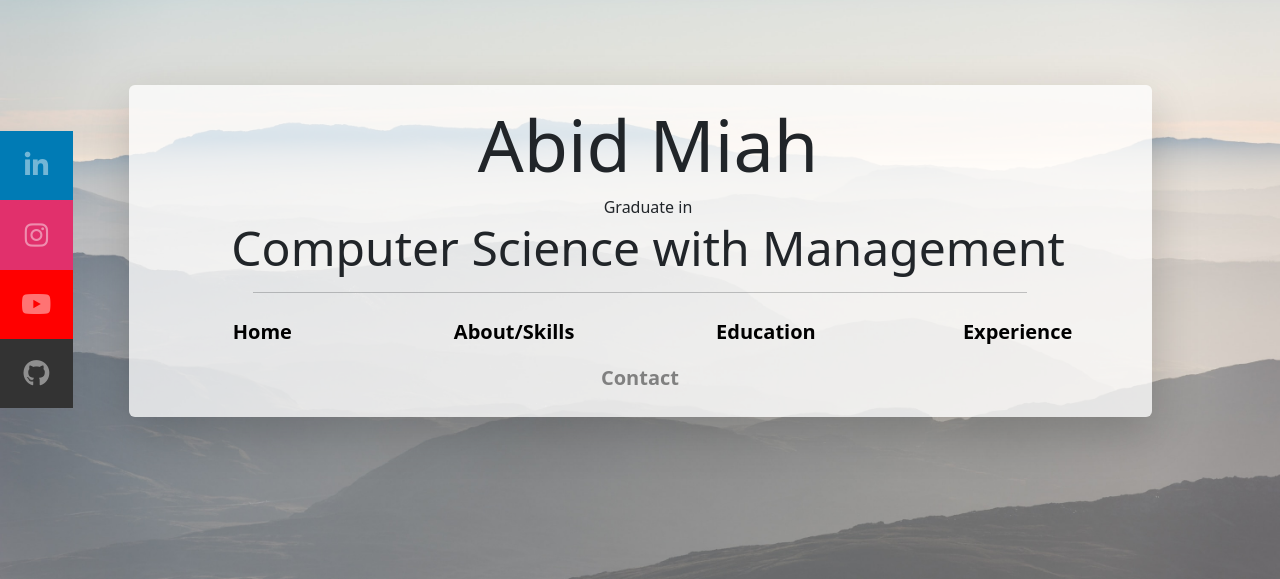
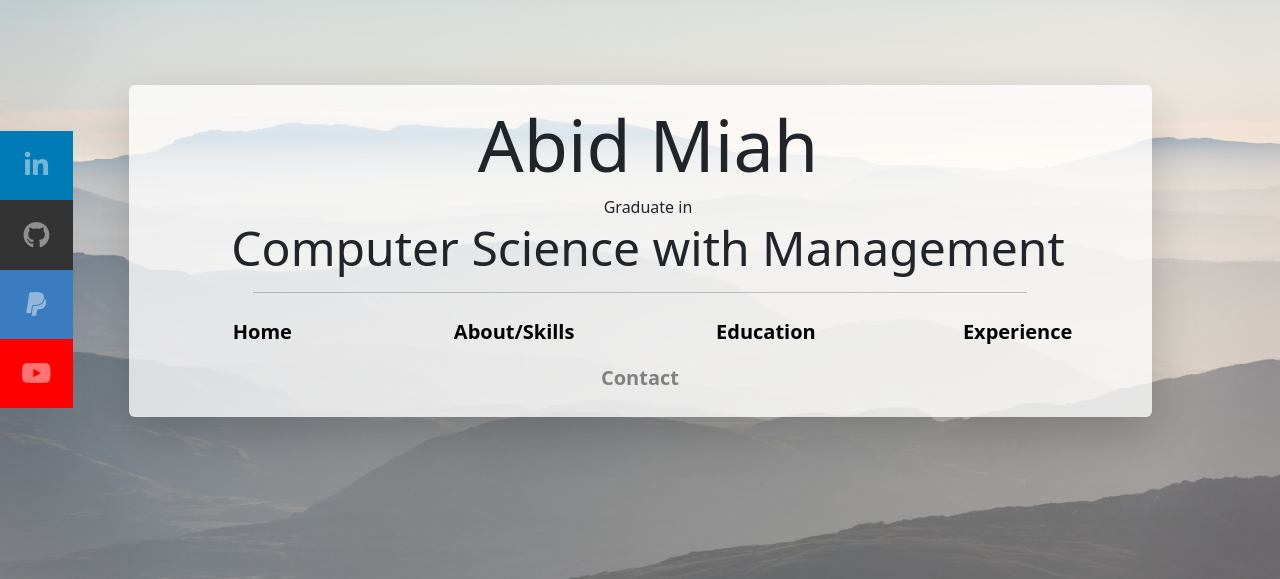
Before and after one commit to Abid-M/Abid_Ms-Website, a Django app: page / in a window 1280 px wide. Shown: the part 149-728 px from the top of the page. Run offline with Django 4.2, Linux system fonts and the light colour scheme.

Commit message:
icon changes 2

```diff
--- a/siteapp/templates/homepage.html
+++ b/siteapp/templates/homepage.html
@@ -72,12 +72,12 @@
 </section>
 
 <aside>
-    <div class="iconbar">
-      <a href="https://www.linkedin.com/in/abid-miah-728268198/" target= _blank class="linkedin"><i class="fa-brands fa-linkedin-in fa-fade"></i></a>
-      <a href="https://www.instagram.com/am1702_/" target=_blank class="instagram"><i class="fa-brands fa-instagram fa-fade"></i></a>
-      <a href="https://www.youtube.com/c/xtremehdgamer" target=_blank class="youtube"><i class="fa-brands fa-youtube fa-fade"></i></a>
-      <a href="https://github.com/Abid-M" target=_blank class="github"><i class="fa-brands fa-github fa-fade"></i></a>
-    </div>
+  <div class="iconbar">
+    <a href="https://www.linkedin.com/in/abid-miah-728268198/" target= _blank class="linkedin"><i class="fa-brands fa-linkedin-in fa-fade"></i></a>
+    <a href="https://github.com/Abid-M" target=_blank class="github"><i class="fa-brands fa-github fa-fade"></i></a>
+    <a href="https://www.paypal.com/paypalme/abzukltd/" target=_blank class="paypal"><i class="fa-brands fa-paypal fa-fade"></i></a>
+    <a href="https://www.youtube.com/c/xtremehdgamer" target=_blank class="youtube"><i class="fa-brands fa-youtube fa-fade"></i></a>
+  </div>
   </aside>
 
   <div class="copyright font-weight-bold">
@@ -174,4 +174,8 @@
   background: #333;
 }
 
+.paypal {
+  background: #3b7bbf;
+}
+
 </style>
```
